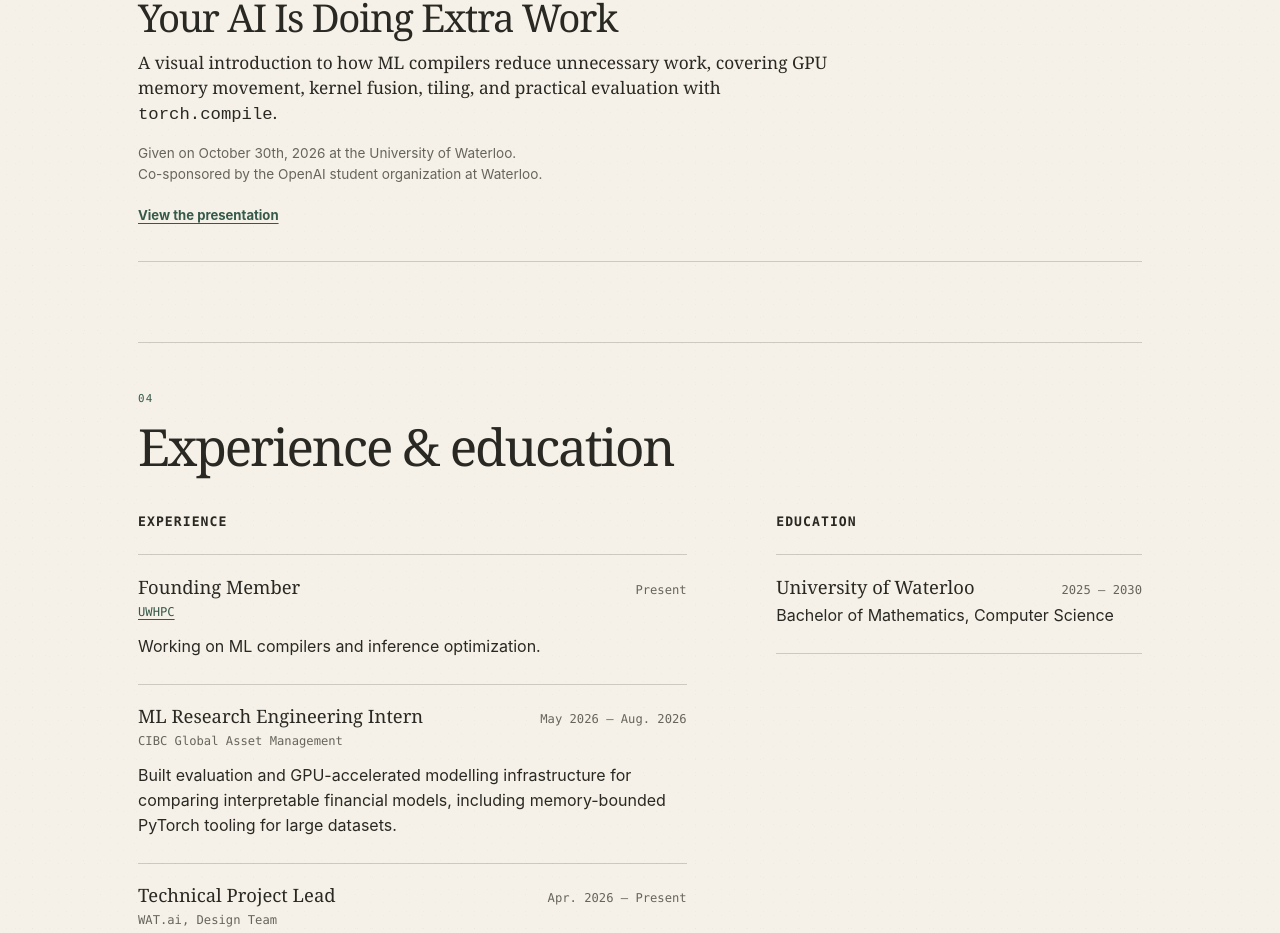
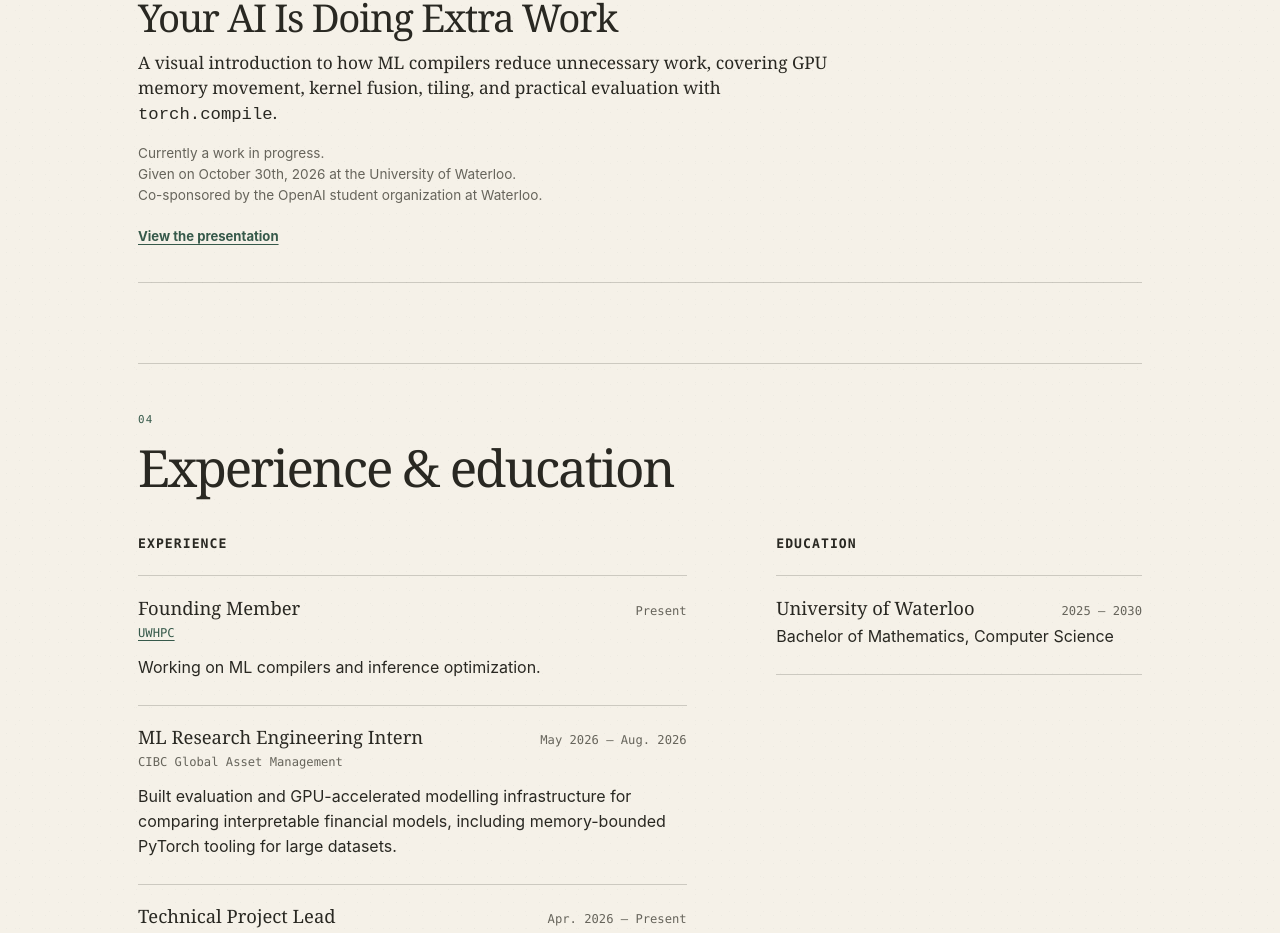
Before and after one commit to alonso130r/portfolio, a Next.js app: page / in a window 1280 px wide. Shown: the part 3186-4119 px from the top of the page. Built offline with nearby package versions, Linux system fonts and the light colour scheme; no server answers.

Commit message:
add wip disclaimer

```diff
--- a/src/app/page.tsx
+++ b/src/app/page.tsx
@@ -40,6 +40,7 @@ export default function HomePage() {
               <h3><a href="https://openai-workshop-bice.vercel.app/">Your AI Is Doing Extra Work</a></h3>
               <p className="project-summary">A visual introduction to how ML compilers reduce unnecessary work, covering GPU memory movement, kernel fusion, tiling, and practical evaluation with <code>torch.compile</code>.</p>
               <div className="talk-details">
+                <p>Currently a work in progress.</p>
                 <p>Given on October 30th, 2026 at the University of Waterloo.</p>
                 <p>Co-sponsored by the OpenAI student organization at Waterloo.</p>
               </div>
```
